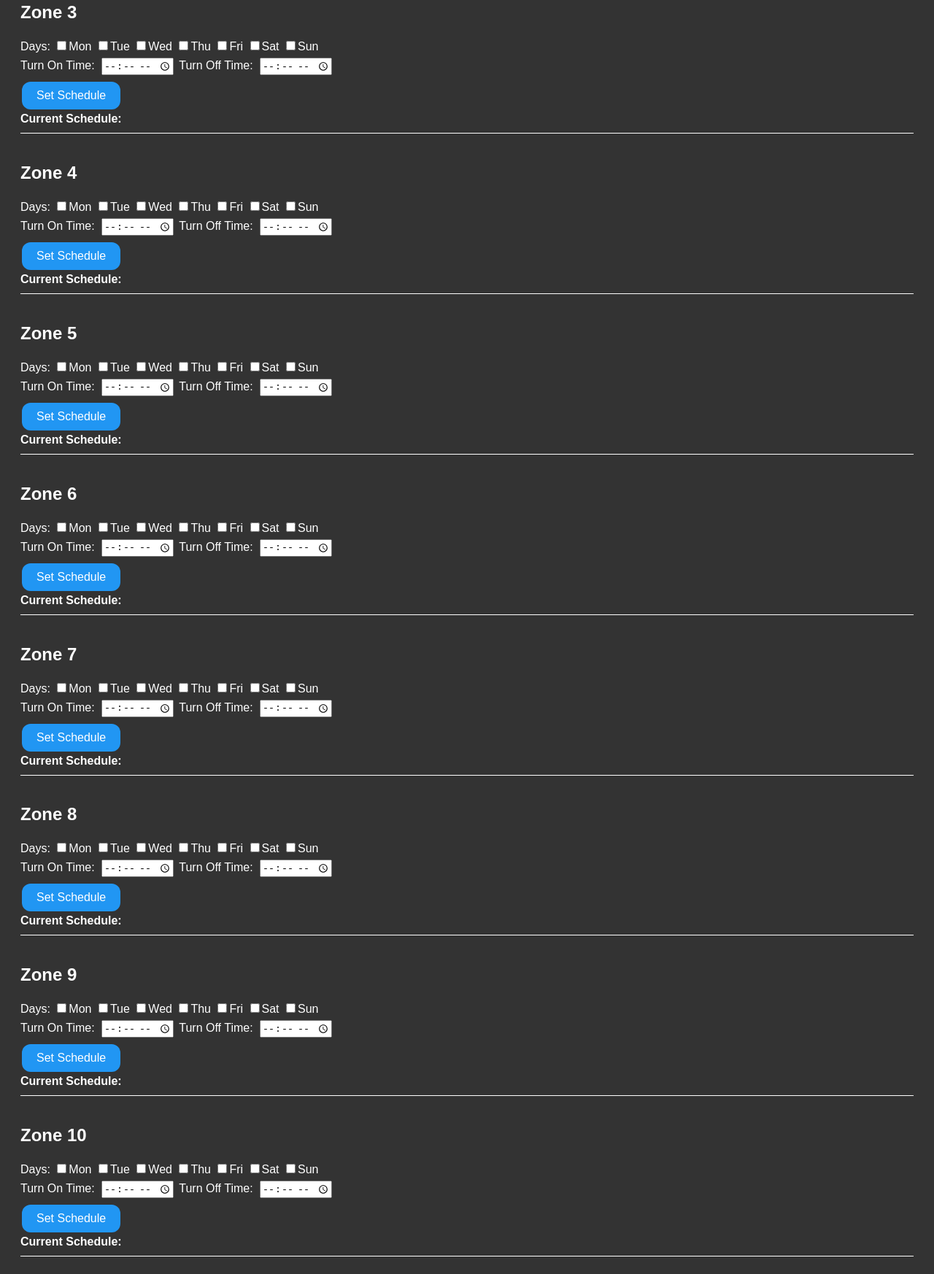
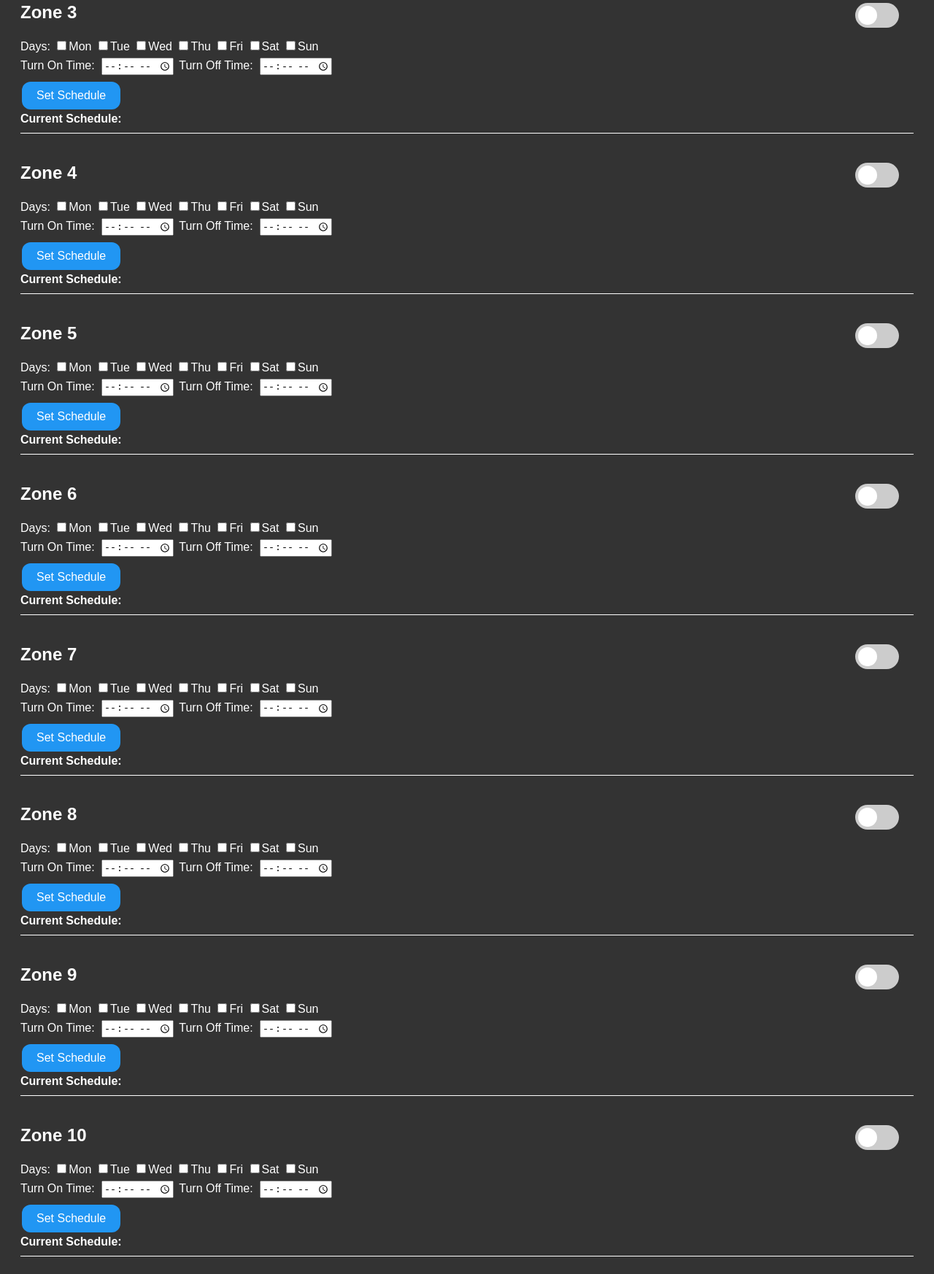
Before and after one commit to TannerNelson16/sprinkler_controller, a plain HTML site: page scheduler.html in a window 1280 px wide. Shown: the part 582-2328 px from the top of the page at 73% size. Drawn offline with Linux system fonts and the light colour scheme; no server answers.

Commit message:
added ability to switch schedules on and off

```diff
--- a/scheduler.html
+++ b/scheduler.html
@@ -19,6 +19,34 @@ h1 {
   width: 60px;
   height: 34px;
   margin: 10px;
+ }
+.slider {
+  position: absolute;
+  cursor: pointer;
+  top: 0;
+  left: 0;
+  right: 0;
+  bottom: 0;
+  background-color: #ccc;
+  transition: .4s;
+  border-radius: 34px;
+}
+.slider:before {
+  position: absolute;
+  content: "";
+  height: 26px;
+  width: 26px;
+  left: 4px;
+  bottom: 4px;
+  background-color: white;
+  transition: .4s;
+  border-radius: 50%;
+}
+input:checked + .slider {
+  background-color: #2196F3;
+}
+input:checked + .slider:before {
+  transform: translateX(26px);
 }
 label {
   font-weight: bold;
@@ -98,7 +126,11 @@ label.break-line {
 <div id="currentDateTime">Loading date and time...</div>
 <div>
 
-  <div class="relay-scheduler">
+  <div class="relay-scheduler" style="position: relative; padding-right: 70px;">
+    <label class="switch" style="position: absolute; right: 10px; top: 10px;">
+        <input type="checkbox" onchange="toggleSchedule(this, 0)" data-index="0" {{ 'checked' if schedules[0].enabled }}>
+        <span class="slider"></span>
+    </label>
     <h2>Zone 1</h2>
     <form id="form1">
       Days:
@@ -117,7 +149,11 @@ label.break-line {
         <strong>Current Schedule:</strong> <span id="currentInfo1"></span>
     </div>
   </div>
-  <div class="relay-scheduler">
+  <div class="relay-scheduler" style="position: relative; padding-right: 70px;">
+    <label class="switch" style="position: absolute; right: 10px; top: 10px;">
+        <input type="checkbox" onchange="toggleSchedule(this, 1)" data-index="1" {{ 'checked' if schedules[1].enabled }}>
+        <span class="slider"></span>
+    </label>
     <h2>Zone 2</h2>
     <form id="form2">
       Days:
@@ -136,7 +172,11 @@ label.break-line {
         <strong>Current Schedule:</strong> <span id="currentInfo2"></span>
     </div>
   </div>
-  <div class="relay-scheduler">
+  <div class="relay-scheduler" style="position: relative; padding-right: 70px;">
+    <label class="switch" style="position: absolute; right: 10px; top: 10px;">
+        <input type="checkbox" onchange="toggleSchedule(this, 2)" data-index="2" {{ 'checked' if schedules[2].enabled }}>
+        <span class="slider"></span>
+    </label>
     <h2>Zone 3</h2>
     <form id="form3">
       Days:
@@ -149,13 +189,17 @@ label.break-line {
       <input type="checkbox" name="day" value="Sun">Sun<br>
       Turn On Time: <input type="time" name="onTime">
       Turn Off Time: <input type="time" name="offTime"><br>
-      <button type="button" onclick="setSchedule(3, document.getElementById('form3'))">Set Schedule</button>
+      <button type="button" onclick="setSchedule(2, document.getElementById('form3'))">Set Schedule</button>
     </form>
     <div id="currentSchedule3">
         <strong>Current Schedule:</strong> <span id="currentInfo3"></span>
     </div>
   </div>
-  <div class="relay-scheduler">
+  <div class="relay-scheduler" style="position: relative; padding-right: 70px;">
+    <label class="switch" style="position: absolute; right: 10px; top: 10px;">
+        <input type="checkbox" onchange="toggleSchedule(this, 3)" data-index="3" {{ 'checked' if schedules[3].enabled }}>
+        <span class="slider"></span>
+    </label>
     <h2>Zone 4</h2>
     <form id="form4">
       Days:
@@ -174,7 +218,11 @@ label.break-line {
         <strong>Current Schedule:</strong> <span id="currentInfo4"></span>
     </div>
   </div>
-  <div class="relay-scheduler">
+  <div class="relay-scheduler" style="position: relative; padding-right: 70px;">
+    <label class="switch" style="position: absolute; right: 10px; top: 10px;">
+        <input type="checkbox" onchange="toggleSchedule(this, 4)" data-index="4" {{ 'checked' if schedules[4].enabled }}>
+        <span class="slider"></span>
+    </label>
     <h2>Zone 5</h2>
     <form id="form5">
       Days:
@@ -193,7 +241,11 @@ label.break-line {
         <strong>Current Schedule:</strong> <span id="currentInfo5"></span>
     </div>
   </div>
-  <div class="relay-scheduler">
+  <div class="relay-scheduler" style="position: relative; padding-right: 70px;">
+    <label class="switch" style="position: absolute; right: 10px; top: 10px;">
+        <input type="checkbox" onchange="toggleSchedule(this, 5)" data-index="5" {{ 'checked' if schedules[5].enabled }}>
+        <span class="slider"></span>
+    </label>
     <h2>Zone 6</h2>
     <form id="form6">
       Days:
@@ -212,7 +264,11 @@ label.break-line {
         <strong>Current Schedule:</strong> <span id="currentInfo6"></span>
     </div>
   </div>
-  <div class="relay-scheduler">
+  <div class="relay-scheduler" style="position: relative; padding-right: 70px;">
+    <label class="switch" style="position: absolute; right: 10px; top: 10px;">
+        <input type="checkbox" onchange="toggleSchedule(this, 6)" data-index="6" {{ 'checked' if schedules[6].enabled }}>
+        <span class="slider"></span>
+    </label>
     <h2>Zone 7</h2>
     <form id="form7">
       Days:
@@ -231,7 +287,11 @@ label.break-line {
         <strong>Current Schedule:</strong> <span id="currentInfo7"></span>
     </div>
   </div>
-  <div class="relay-scheduler">
+  <div class="relay-scheduler" style="position: relative; padding-right: 70px;">
+    <label class="switch" style="position: absolute; right: 10px; top: 10px;">
+        <input type="checkbox" onchange="toggleSchedule(this, 7)" data-index="7" {{ 'checked' if schedules[7].enabled }}>
+        <span class="slider"></span>
+    </label>
     <h2>Zone 8</h2>
     <form id="form8">
       Days:
@@ -250,7 +310,11 @@ label.break-line {
         <strong>Current Schedule:</strong> <span id="currentInfo8"></span>
     </div>
   </div>
-  <div class="relay-scheduler">
+  <div class="relay-scheduler" style="position: relative; padding-right: 70px;">
+    <label class="switch" style="position: absolute; right: 10px; top: 10px;">
+        <input type="checkbox" onchange="toggleSchedule(this, 8)" data-index="8" {{ 'checked' if schedules[8].enabled }}>
+        <span class="slider"></span>
+    </label>
     <h2>Zone 9</h2>
     <form id="form9">
       Days:
@@ -269,7 +333,11 @@ label.break-line {
         <strong>Current Schedule:</strong> <span id="currentInfo9"></span>
     </div>
   </div>
-  <div class="relay-scheduler">
+  <div class="relay-scheduler" style="position: relative; padding-right: 70px;">
+    <label class="switch" style="position: absolute; right: 10px; top: 10px;">
+        <input type="checkbox" onchange="toggleSchedule(this, 9)" data-index="9" {{ 'checked' if schedules[9].enabled }}>
+        <span class="slider"></span>
+    </label>
     <h2>Zone 10</h2>
     <form id="form10">
       Days:
@@ -328,7 +396,7 @@ function updateScheduleDisplay(pin, form) {
     const offTime = formData.get('offTime');
 
     const scheduleInfo = `Days: ${days}, On: ${formatTime24To12(onTime)}, Off: ${formatTime24To12(offTime)}`;
-    document.getElementById('currentInfo' + pin).innerText = scheduleInfo;
+    document.getElementById('currentInfo' + (pin+1)).innerText = scheduleInfo;
 }
 function fetchSchedules() {
     fetch('/get-schedules')
@@ -354,6 +422,28 @@ function fetchSchedules() {
     });
 }
 
+function toggleSchedule(element, zone) {
+    const isEnabled = element.checked;
+    fetch(`/toggle-schedule/${zone}/${isEnabled}`)
+    .then(response => response.text())
+    .then(data => {
+        console.log(data); // Log server response for debugging
+    });
+}
+
+document.addEventListener('DOMContentLoaded', function() {
+    fetch('/get-schedules')
+    .then(response => response.json())
+    .then(schedules => {
+        schedules.forEach((schedule, index) => {
+            const toggle = document.querySelector(`input[data-index="${index}"][type='checkbox']`);
+            if (toggle) {
+                toggle.checked = schedule.enabled || false;  // Ensure false if undefined
+            }
+            updateScheduleDisplay(index); // Ensure UI is updated accordingly
+        });
+    });
+});
 document.addEventListener('DOMContentLoaded', fetchSchedules);
 </script>
 </body>
```
Also changed, not shown: 1 other file.
